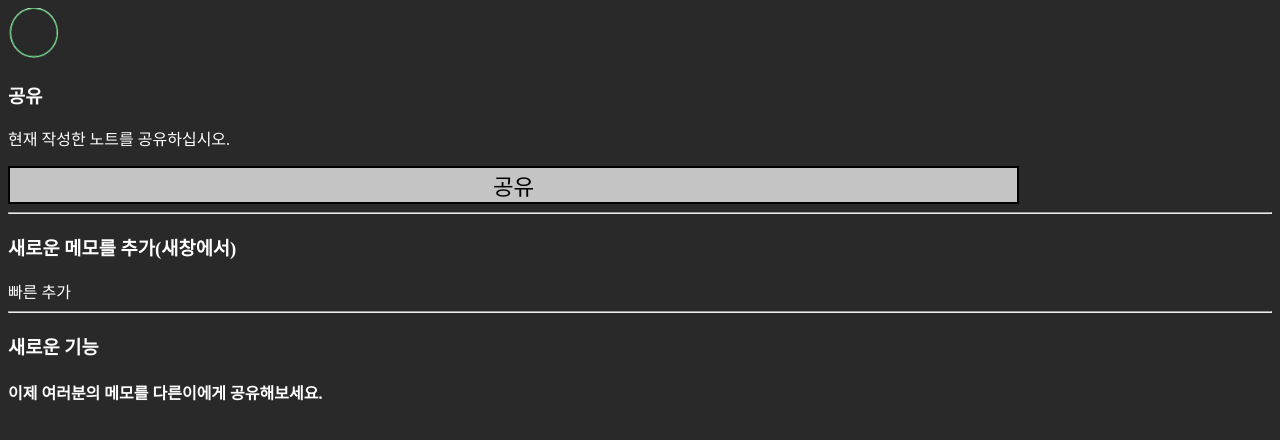
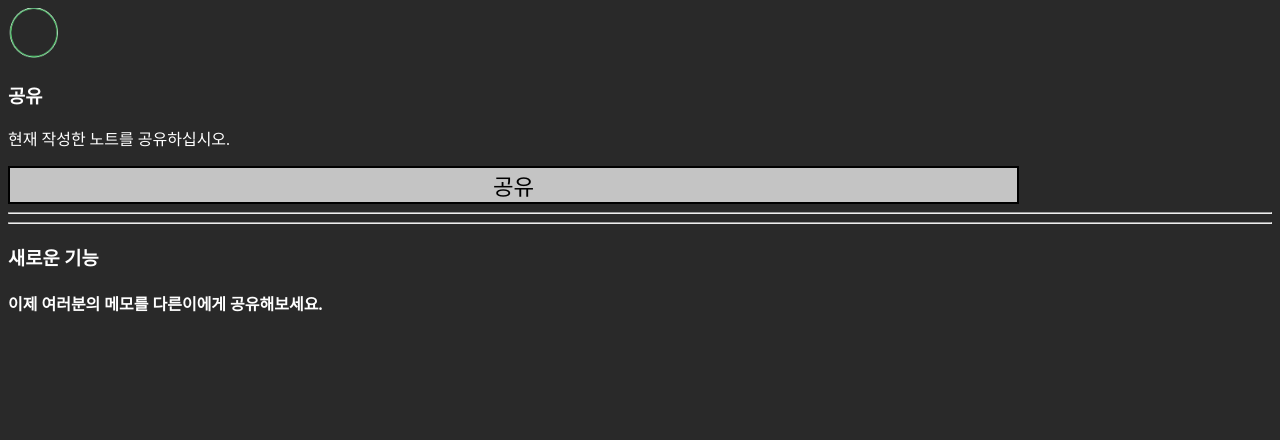
Before and after one commit to dokdoxofficial/notepada, a React (Create React App) app: page /save in a window 1280 px wide. Shown: the top 440 px of the page. Built offline with nearby package versions, Linux system fonts and the light colour scheme; a web font is replaced by a local one.

Commit message:
Update save.js

```diff
--- a/src/pages/save.js
+++ b/src/pages/save.js
@@ -12,16 +12,14 @@ export default function Save() {
   };
   return (
     <>
-     <Link to="/">
+     <a herf="https://notepadx.netlify.app">
          <img src={savelogo} id ="savelogo" alt='저장/공유 등을 할려면 이버튼을 클릭해주세요.' />
-     </Link>
+    </a>
      <h3>공유</h3>
      <p>현재 작성한 노트를 공유하십시오.</p>
      <button id="share" onClick={()=>{navigator.share(data)}}>공유</button>
      <hr></hr>
      <div id = "setting"></div>
-     <h3>새로운 메모를 추가(새창에서)</h3>
-     <a href='https://notepadx.netlify.app' target='_blank' without rel="noreferrer" >빠른 추가</a>
      <hr></hr>
      <div id="update">
       <h3>새로운 기능</h3>
```
